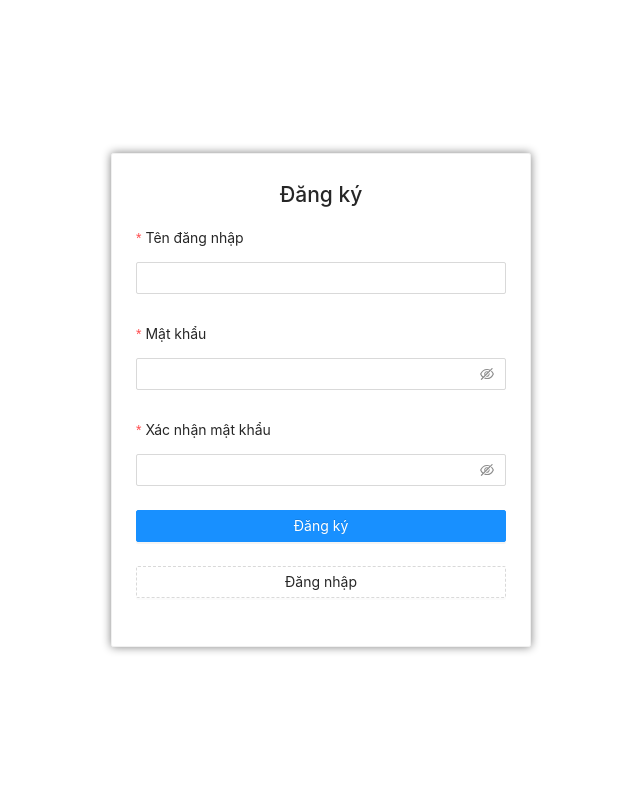
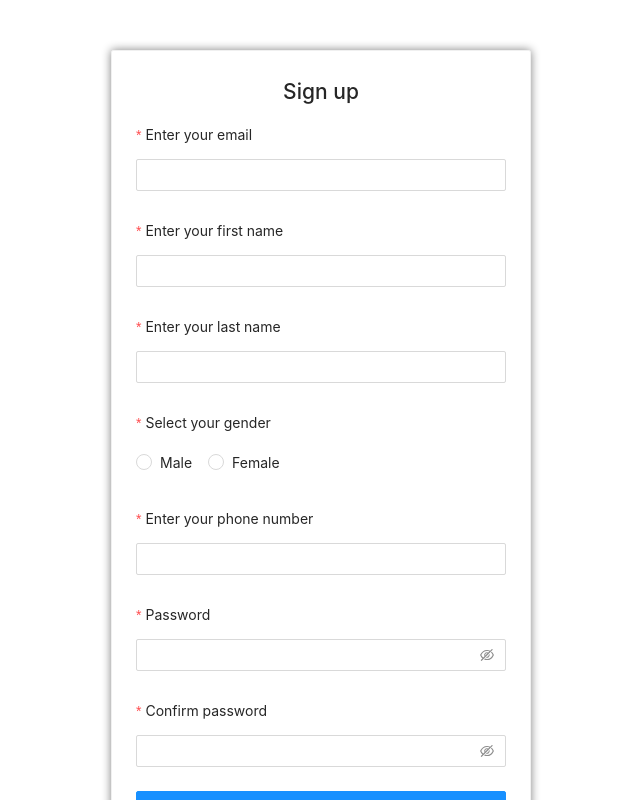
Before and after one commit to manhhhh8321/memorable-trip-fe, a React (Create React App) app: page /sign-up in a window 1280 px wide. Shown: the top 800 px of the page, without its empty margins (319-959 px from the left). Built offline with nearby package versions, Linux system fonts and the light colour scheme; no server answers.

Commit message:
add register form

```diff
--- a/src/api/authentication.ts
+++ b/src/api/authentication.ts
@@ -2,4 +2,4 @@ import { sendPost } from './axios';
 
 // eslint-disable-next-line import/prefer-default-export
 export const login = (payload: any) => sendPost('/auth/login', payload);
-export const signUp = (payload: any) => sendPost('/auth/signup', payload);
+export const signUp = (payload: any) => sendPost('/auth/register', payload);
--- a/src/helper/index.ts
+++ b/src/helper/index.ts
@@ -1,5 +1,6 @@
 import configs from 'config';
 import { message } from 'antd';
+import _ from 'lodash';
 
 export const handleErrorMessage = (error: any) => {
   message.destroy();
@@ -11,5 +12,11 @@ export const handleErrorMessage = (error: any) => {
 };
 
 export const getErrorMessage = (error: any) => {
+  if (_.isArray(error?.response?.data?.errors)) {
+    console.log('AAA', error.response.data)
+
+    return error?.response?.data?.errors[0] || 'Something went wrong!';
+  }
+
   return error?.response?.data?.errors || 'Something went wrong!';
 };
--- a/src/pages/SignUp/index.tsx
+++ b/src/pages/SignUp/index.tsx
@@ -1,8 +1,11 @@
 import React from 'react';
-import { useHistory } from 'react-router-dom';
+import { Redirect, useHistory } from 'react-router-dom';
 import styles from './style.module.scss';
-import { Card, Input, Button, Form, Row } from 'antd';
+import { Card, Input, Button, Form, Row, Radio } from 'antd';
 import { useTranslation } from 'react-i18next';
+import _ from 'lodash';
+import { signUp } from 'api/authentication';
+import { handleErrorMessage } from 'helper';
 
 export default function SignUp() {
   const history = useHistory();
@@ -10,22 +13,34 @@ export default function SignUp() {
 
   const navigateToLogIn = () => history.push('/login');
 
-  const handleSubmit = (payload: any) => null;
+  const handleSubmit = async (payload: any) => {
+    const params = _.pick(payload, ['email', 'password', 'passwordConfirm', 'firstName', 'lastName', 'gender', 'phone']);
+
+    try {
+      const response = await signUp(params);
+
+      if (response) {
+        navigateToLogIn()
+      }
+    } catch (e) {
+      handleErrorMessage(e);
+    }
+  };
 
   return (
     <div className={styles.signUpContainer}>
       <Card bordered className={styles.signUpForm}>
         <Form onFinish={handleSubmit}>
           <Row justify="center">
-            <h2>Đăng ký</h2>
+            <h2>Sign up</h2>
           </Row>
           <Form.Item
-            label="Tên đăng nhập"
-            name="username"
+            label="Enter your email"
+            name="email"
             rules={[
               {
                 required: true,
-                message: 'Vui lòng nhập',
+                message: 'Please enter your email',
               },
             ]}
             labelAlign="left"
@@ -34,8 +49,77 @@ export default function SignUp() {
           >
             <Input />
           </Form.Item>
+
           <Form.Item
-            label="Mật khẩu"
+            label="Enter your first name"
+            name="firstName"
+            rules={[
+              {
+                required: true,
+                message: 'Please enter your first name',
+              },
+            ]}
+            labelAlign="left"
+            labelCol={{ span: 24 }}
+            wrapperCol={{ span: 24 }}
+          >
+            <Input />
+          </Form.Item>
+
+          <Form.Item
+            label="Enter your last name"
+            name="lastName"
+            rules={[
+              {
+                required: true,
+                message: 'Please enter your last name',
+              },
+            ]}
+            labelAlign="left"
+            labelCol={{ span: 24 }}
+            wrapperCol={{ span: 24 }}
+          >
+            <Input />
+          </Form.Item>
+
+
+          <Form.Item
+            label='Select your gender'
+            name="gender"
+            rules={[
+              {
+                required: true,
+                message: 'Select your gender',
+              }
+            ]}
+            labelAlign="left"
+            labelCol={{ span: 24 }}
+            wrapperCol={{ span: 24 }}
+          >
+            <Radio.Group>
+              <Radio name='gender' value={ "male"}>Male</Radio>
+              <Radio name='gender' value={"female"}>Female</Radio>
+            </Radio.Group>
+          </Form.Item>
+
+          <Form.Item
+            label="Enter your phone number"
+            name="phone"
+            rules={[
+              {
+                required: true,
+                message: 'Please enter your phone number',
+              },
+            ]}
+            labelAlign="left"
+            labelCol={{ span: 24 }}
+            wrapperCol={{ span: 24 }}
+          >
+            <Input />
+          </Form.Item>
+
+          <Form.Item
+            label="Password"
             name="password"
             rules={[{ required: true, message: t('validate.passwordRequired') }]}
             labelAlign="left"
@@ -45,7 +129,7 @@ export default function SignUp() {
             <Input.Password />
           </Form.Item>
           <Form.Item
-            label="Xác nhận mật khẩu"
+            label="Confirm password"
             name="passwordConfirm"
             rules={[{ required: true, message: t('validate.passwordRequired') }]}
             dependencies={['password']}
@@ -57,12 +141,12 @@ export default function SignUp() {
           </Form.Item>
           <Form.Item labelCol={{ span: 24 }}>
             <Button block type="primary" htmlType="submit">
-              Đăng ký
+              Sign up
             </Button>
           </Form.Item>
           <Form.Item labelCol={{ span: 24 }}>
             <Button block type="dashed" htmlType="button" onClick={navigateToLogIn}>
-              Đăng nhập
+              Login
             </Button>
           </Form.Item>
         </Form>
--- a/src/pages/Tasks/TaskList.tsx
+++ /dev/null
@@ -1,39 +0,0 @@
-import React from 'react';
-import { Table, Button } from 'antd';
-
-interface IProps {
-  tasks: any;
-  loading: boolean;
-}
-
-const TaskList = ({ tasks, loading }: IProps) => {
-  const columns = [
-    {
-      title: 'Title',
-      dataIndex: 'title',
-    },
-    {
-      title: 'Content',
-      dataIndex: 'content',
-    },
-    {
-      title: 'Status',
-      dataIndex: 'status',
-    },
-    {
-      title: 'Actions',
-      render: (text: any, record: any) => {
-        return (
-          <>
-            <Button>Detail</Button>
-            &nbsp;
-            <Button>Edit</Button>
-          </>
-        );
-      },
-    },
-  ];
-  return <Table rowKey="id" dataSource={tasks || []} columns={columns} pagination={false} loading={loading} />;
-};
-
-export default TaskList;
--- a/src/pages/Tasks/index.tsx
+++ /dev/null
@@ -1,35 +0,0 @@
-import React, { useState } from 'react';
-import { Pagination, Button, Row } from 'antd';
-import { useQuery } from 'react-query';
-import TaskList from './TaskList';
-import { getListTask } from 'api/task';
-import styles from './styles.module.scss';
-
-const pageSize = 10;
-
-export default function Tasks() {
-  const [filter, setFilter] = useState({ pageIndex: 1, pageSize });
-
-  const { data, isFetching, refetch } = useQuery(['tasks', filter], () => getListTask(filter), {
-    keepPreviousData: true,
-  });
-  const handlePageChange = (page: number) => setFilter((oldFilter) => ({ ...oldFilter, pageIndex: page }));
-
-  return (
-    <div className={styles.container}>
-      <Row justify="space-between">
-        <h2>List of Task</h2>
-        <Button onClick={() => refetch()}>Reload</Button>
-      </Row>
-      <TaskList loading={isFetching} tasks={data?.data} />
-      <p />
-      <Pagination
-        current={data?.pageIndex}
-        total={data?.totalItems}
-        pageSize={pageSize}
-        onChange={handlePageChange}
-        showSizeChanger={false}
-      />
-    </div>
-  );
-}
--- a/src/pages/Tasks/styles.module.scss
+++ /dev/null
@@ -1,3 +0,0 @@
-.container {
-  padding: 20px;
-}
--- a/src/wrappers/AuthWrapper/index.tsx
+++ b/src/wrappers/AuthWrapper/index.tsx
@@ -6,8 +6,6 @@ import { Redirect, Route, Switch } from 'react-router-dom';
 import styles from './styles.module.scss';
 import { useQuery } from 'react-query';
 import { getProfile } from 'api/profile';
-
-const Tasks = lazy(() => import('pages/Tasks'));
 
 export default function PageWrapper() {
   const isAuthenticated = !!Cookies.get('token');
@@ -23,7 +21,7 @@ export default function PageWrapper() {
         <div className={styles.pageContent}>
           <Suspense fallback={null}>
             <Switch>
-              <Route path="/tasks" component={Tasks} />
+              <Route path="/tasks" />
             </Switch>
           </Suspense>
         </div>
```
